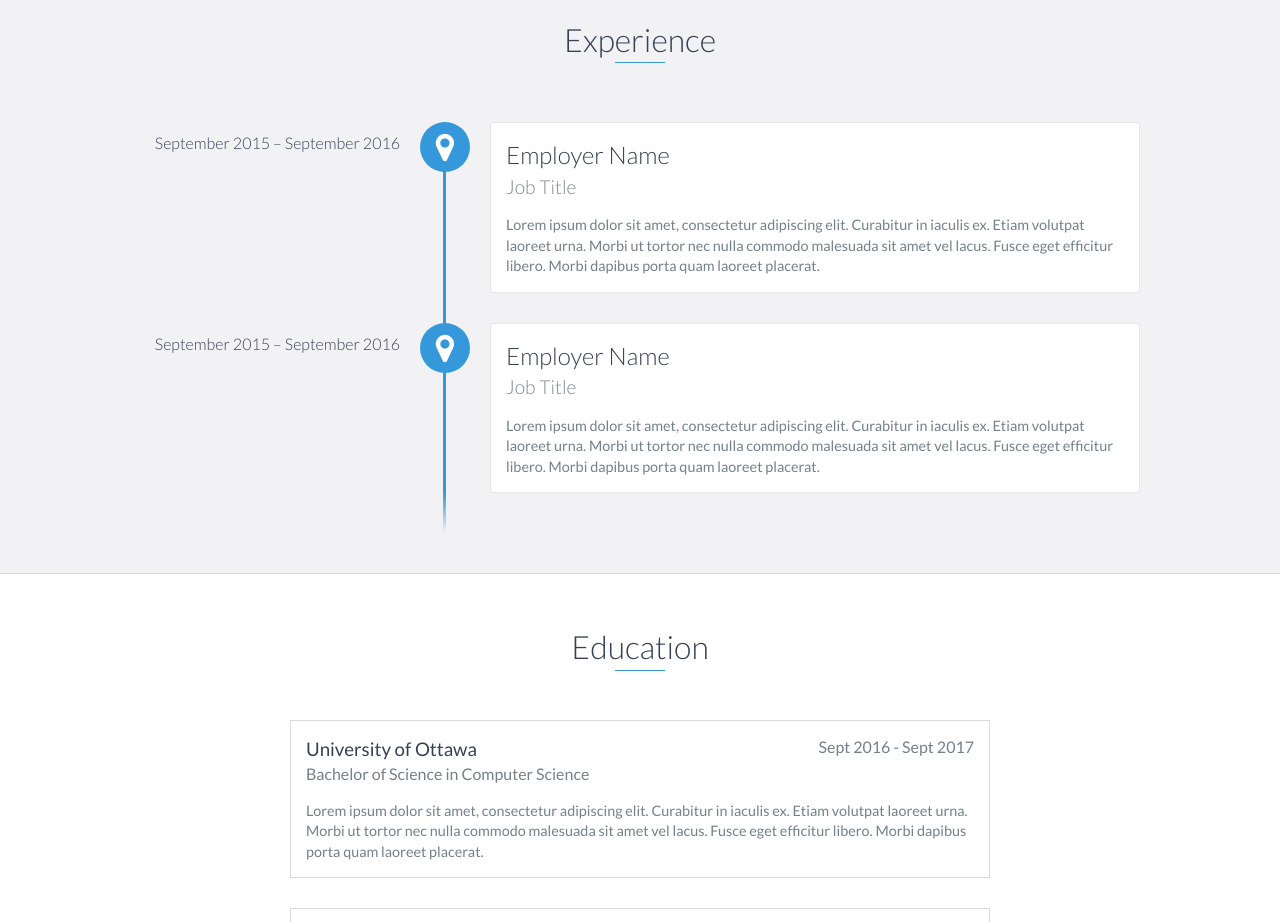
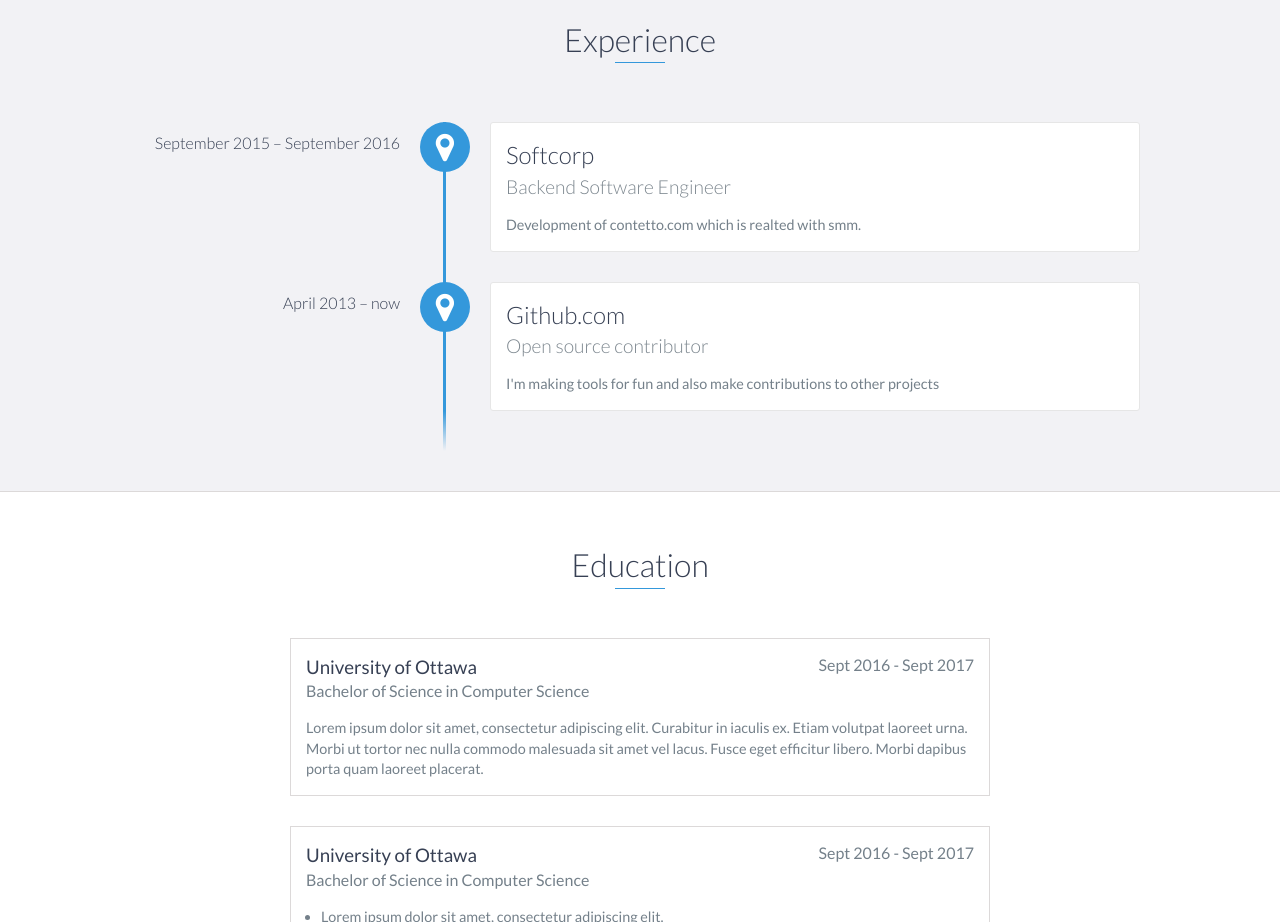
Before and after one commit to saromanov/saromanov.github.io, a website: page index.html in a window 1280 px wide. Shown: the part 1060-1982 px from the top of the page. Drawn offline with nearby package versions, Linux system fonts and the light colour scheme.

Commit message:
update index.html

```diff
--- a/index.html
+++ b/index.html
@@ -88,18 +88,18 @@
         <h2 class="heading">Experience</h2>
         <div id="experience-timeline">
             <div data-date="September 2015 – September 2016">
-                <h3>Employer Name</h3>
-                <h4>Job Title</h4>
+                <h3>Softcorp</h3>
+                <h4>Backend Software Engineer</h4>
                 <p>
-                    Lorem ipsum dolor sit amet, consectetur adipiscing elit. Curabitur in iaculis ex. Etiam volutpat laoreet urna. Morbi ut tortor nec nulla commodo malesuada sit amet vel lacus. Fusce eget efficitur libero. Morbi dapibus porta quam laoreet placerat.
+                   Development of contetto.com which is realted with smm.
                 </p>
             </div>
 
-            <div data-date="September 2015 – September 2016">
-                <h3>Employer Name</h3>
-                <h4>Job Title</h4>
+            <div data-date="April 2013 – now">
+                <h3>Github.com</h3>
+                <h4>Open source contributor</h4>
                 <p>
-                    Lorem ipsum dolor sit amet, consectetur adipiscing elit. Curabitur in iaculis ex. Etiam volutpat laoreet urna. Morbi ut tortor nec nulla commodo malesuada sit amet vel lacus. Fusce eget efficitur libero. Morbi dapibus porta quam laoreet placerat.
+                    I'm making tools for fun and also make contributions to other projects
                 </p>
             </div>
         </div>
```
